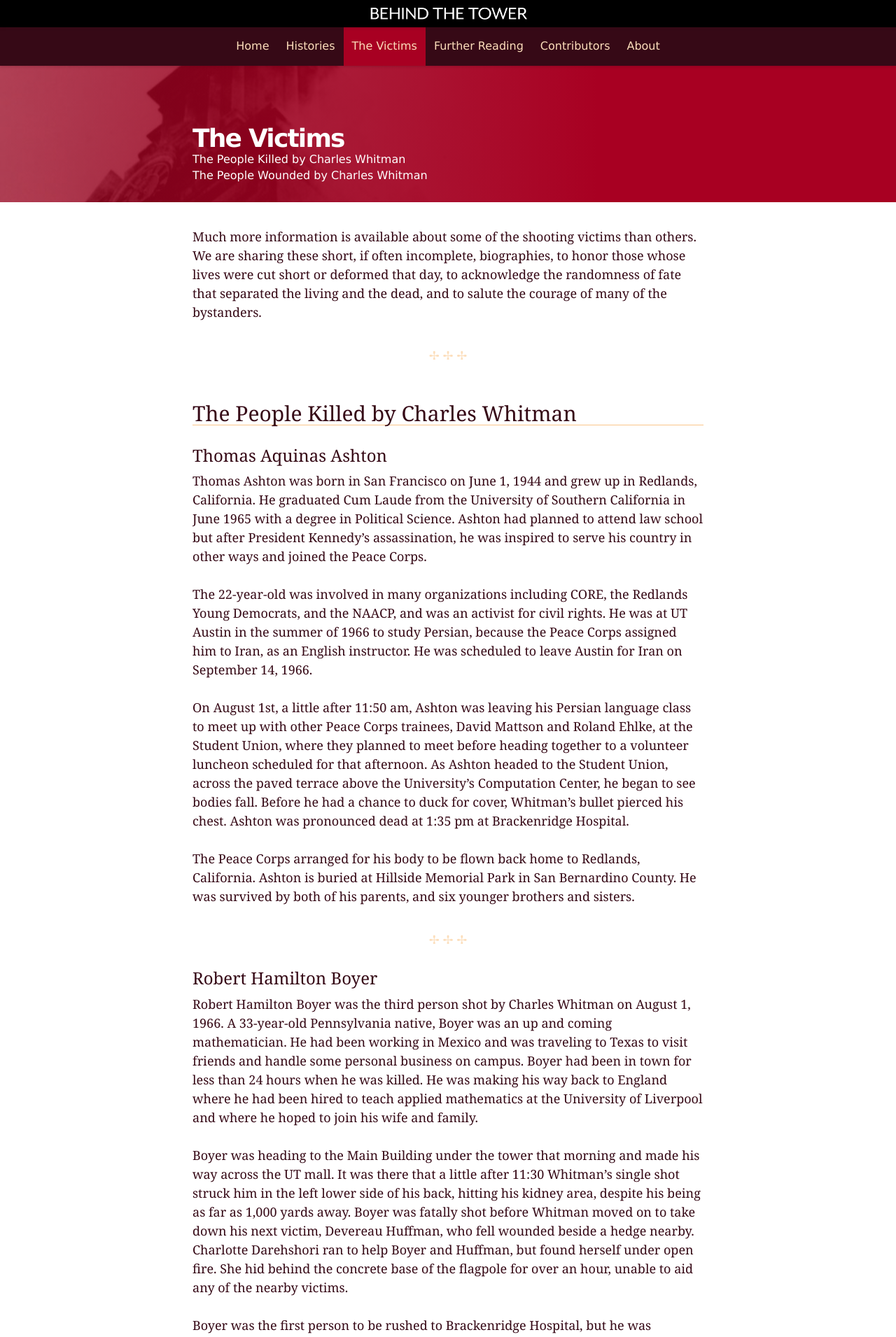
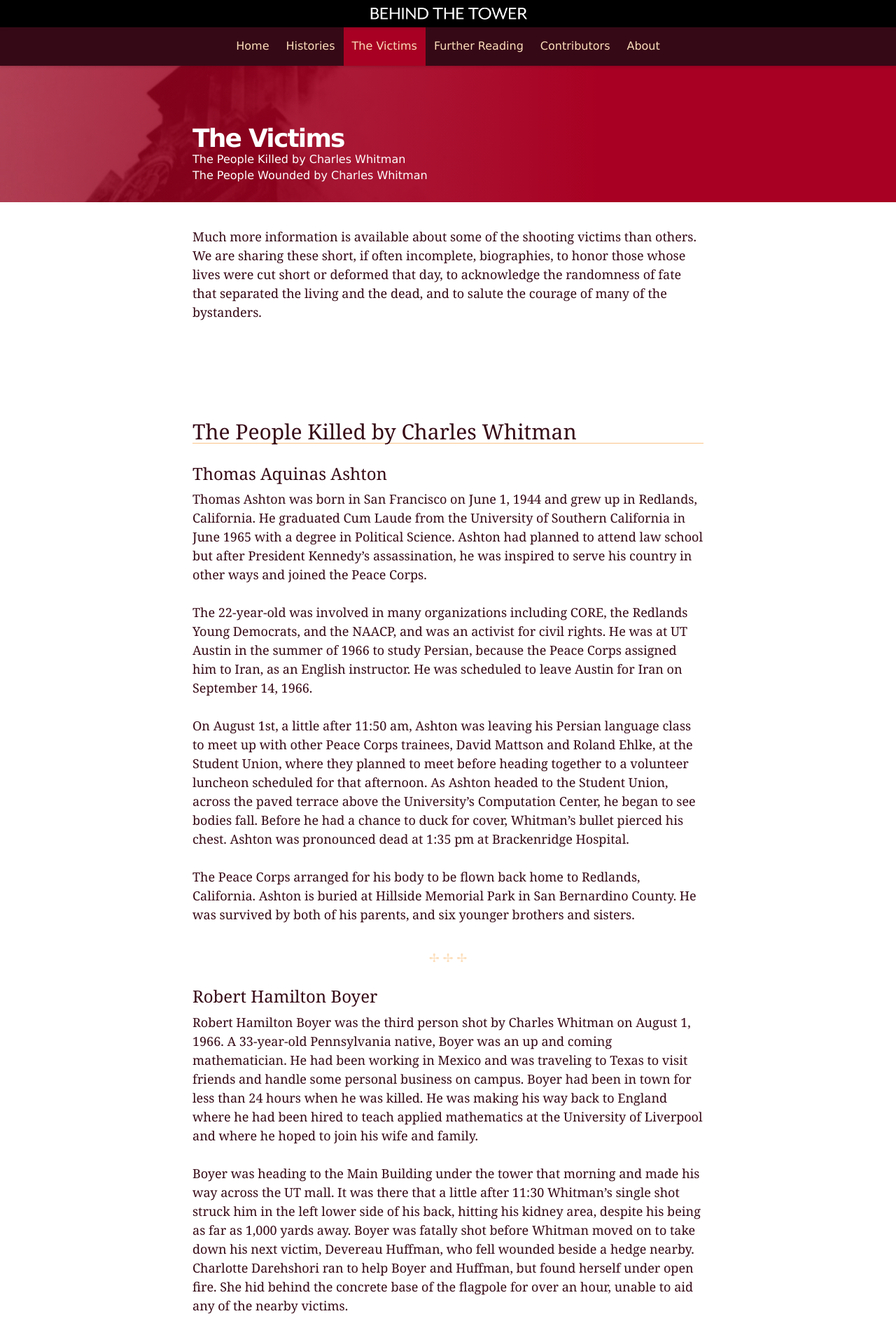
Before and after one commit to utexas-public-history/tower, a Jekyll site: the page built from the-victims.md, in a window 1280 px wide. Shown: the top 1911 px of the page at 70% size. Built offline with Jekyll 4.4.1, drawn with Linux system fonts in a browser that asks for light colours.

Commit message:
Restyle Victims page to make internal linking behavior and positioning work better

```diff
--- a/_sass/article.scss
+++ b/_sass/article.scss
@@ -115,6 +115,7 @@
       width: 0 0 1px 0;
     }
     margin: 2em 0 1em 0;
+    padding-top: 80px;
 
     &:first-child {
       margin-top: 0;
--- a/the-victims.md
+++ b/the-victims.md
@@ -15,8 +15,6 @@
 {::options parse_block_html="false" /}
 
 Much more information is available about some of the shooting victims than others. We are sharing these short, if often incomplete, biographies, to honor those whose lives were cut short or deformed that day, to acknowledge the randomness of fate that separated the living and the dead, and to salute the courage of many of the bystanders.
-
----
 
 ## The People Killed by Charles Whitman
 
```
